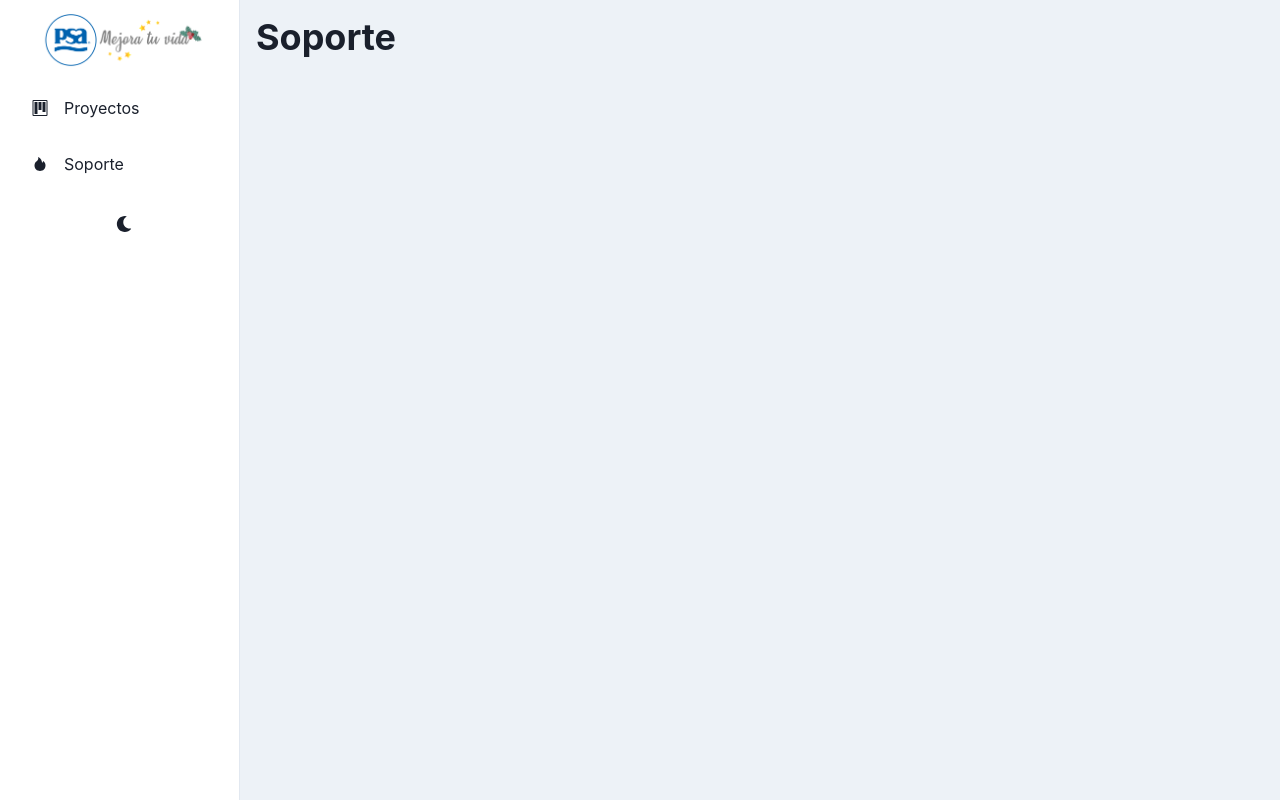
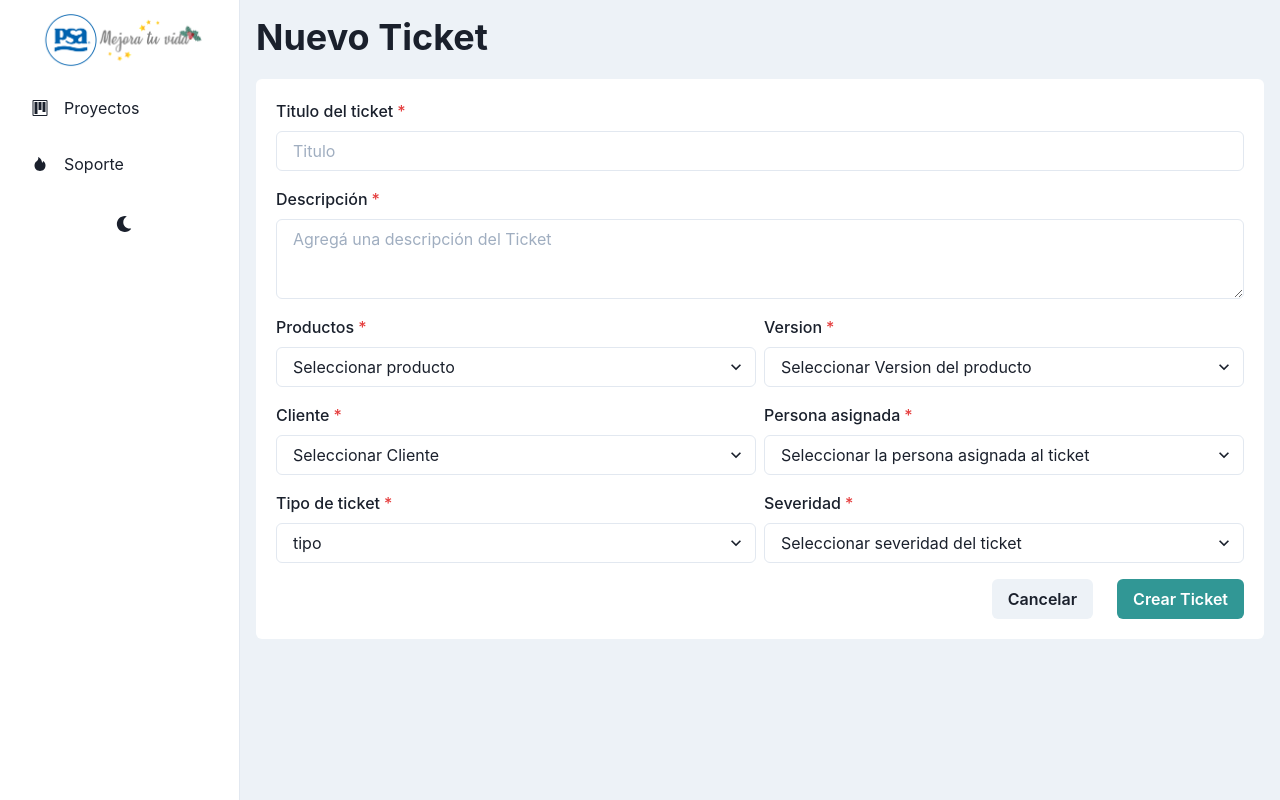
Before and after one commit to ilitteri/Tribu-6-Front-End, a React (Create React App) app: page /soporte/nuevo in a window 1280 px wide. Built offline with nearby package versions, Linux system fonts and the light colour scheme; no server answers.

Commit message:
creacion de un ticket

```diff
--- /dev/null
+++ b/src/components/CreacionTicketForm.tsx
@@ -0,0 +1,229 @@
+import {
+    Box,
+    Button,
+    ButtonGroup,
+    Flex,
+    FormControl,
+    FormLabel,
+    HStack,
+    Input,
+    Select,
+    Stack,
+    Textarea,
+    useColorModeValue,
+    useToast,
+    FormErrorMessage,
+  } from '@chakra-ui/react'
+  import { useForm } from 'react-hook-form'
+  import { useNavigate } from 'react-router-dom'
+
+  import { soporteAPI } from '../axios'
+
+  // TODO: agregar validaciones
+  const CreacionTicketForm = () => {
+    const navigate = useNavigate()
+    const toast = useToast()
+    const {
+      handleSubmit,
+      register,
+      formState: { errors, isSubmitting },
+    } = useForm()
+
+    const onSubmit = async (proyecto: any) => {
+      try {
+        await soporteAPI.post('/tickets', Tickets)  // ¿esta bien esto? me tiraba error y de repente pasó
+        toast({
+          title: 'Ticket creado',
+          status: 'success',
+          isClosable: true,
+        })
+        navigate('/tickets')
+      } catch (err) {
+        toast({
+          title: 'Ocurrió un error al intentar crear el ticket ',
+          status: 'error',
+          isClosable: true,
+        })
+      }
+    }
+
+    return (
+      <Box
+        bg={useColorModeValue('white', 'gray.800')}
+        p="20px"
+        rounded="md"
+        mt="20px"
+      >
+        <form onSubmit={handleSubmit(onSubmit)}>
+          <Stack spacing={4}>
+            <FormControl htmlFor="Titulo" isRequired isInvalid={errors?.Titulo}>
+              <FormLabel>Titulo del ticket</FormLabel>
+              <Input
+                id="Titulo"
+                placeholder="Titulo"
+                {...register('Titulo', {
+                  required: 'No se puede crear un ticket sin titulo',
+                })}
+              />
+              <FormErrorMessage>{errors?.Titulo?.message}</FormErrorMessage>
+            </FormControl>
+
+            <FormControl htmlFor="descripcion" isRequired isInvalid={errors?.descripcion}>
+              <FormLabel>Descripción</FormLabel>
+              <Textarea
+                id="descripcion"
+                placeholder="Agregá una descripción del Ticket"
+                {...register('descripcion', {
+                    required: 'No se puede crear un ticket sin la descripcion',
+                })}
+              />
+              <FormErrorMessage>{errors?.descripcion?.message}</FormErrorMessage>
+            </FormControl>
+
+            <HStack>
+              <FormControl
+                htmlFor="Productos" isRequired
+                isInvalid={errors?.Productos}
+              >
+                <FormLabel>Productos</FormLabel>
+                {/* TODO: obtener los productos de la api */}
+                <Select
+                  id="Productos"
+                  placeholder="Seleccionar producto"
+                  {...register('Productos', {
+                    required: 'Debe seleccionar un producto',
+                })}
+
+                >
+                  <option>Fulano</option>
+                  <option>Pepito</option>
+                </Select>
+                <FormErrorMessage>
+                  {errors?.liderProyecto?.message}
+                </FormErrorMessage>
+              </FormControl>
+
+              <FormControl
+                htmlFor="Version" isRequired
+                isInvalid={errors?.liderProyecto}
+              >
+                <FormLabel>Version</FormLabel>
+                {/* TODO: obtener las versiones de la api */}
+                <Select
+                  id="Version"
+                  placeholder="Seleccionar Version del producto"
+                  {...register('Version', {
+                    required: 'Debe seleccionar una version',
+                })}
+                >
+                  <option>V1</option>
+                  <option>V2</option>
+                </Select>
+                <FormErrorMessage>
+                  {errors?.Version?.message}
+                </FormErrorMessage>
+              </FormControl>
+            </HStack>
+
+            <HStack>
+              <FormControl
+                htmlFor="Cliente" isRequired
+                isInvalid={errors?.liderProyecto}
+              >
+                <FormLabel>Cliente</FormLabel>
+                {/* TODO: obtener los clientes de la api */}
+                <Select
+                  id="Cliente"
+                  placeholder="Seleccionar Cliente"
+                  {...register('Cliente', {
+                    required: 'Debe seleccionar un cliente',
+                })}
+                >
+                  <option>C1</option>
+                  <option>C2</option>
+                </Select>
+                <FormErrorMessage>
+                  {errors?.Cliente?.message}
+                </FormErrorMessage>
+              </FormControl>
+
+              <FormControl
+                htmlFor="Persona" isRequired
+                isInvalid={errors?.liderProyecto}
+              >
+                <FormLabel>Persona asignada</FormLabel>
+                {/* TODO: obtener las personas de la api de recursos */}
+                <Select
+                  id="persona"
+                  placeholder="Seleccionar la persona asignada al ticket"
+                  {...register('persona')}
+                >
+                  <option>V1</option>
+                  <option>V2</option>
+                </Select>
+                <FormErrorMessage>
+                  {errors?.persona?.message}
+                </FormErrorMessage>
+              </FormControl>
+              </HStack>
+
+
+              <HStack>
+              <FormControl htmlFor="tipo" isRequired isInvalid={errors?.tipo}>
+                <FormLabel>Tipo de ticket</FormLabel>
+                <Select
+                  id="tipoDeTitipocket"
+                  placeholder="tipo"
+                  {...register('tipo', {
+                    required: 'Debe seleccionar un tipo de ticket',
+                })}
+                >
+                  <option>Consulta</option>
+                  <option>Incidencia</option>
+                </Select>
+                <FormErrorMessage>{errors?.tipo?.message}</FormErrorMessage>
+              </FormControl>
+
+              <FormControl htmlFor="Severidad" isRequired isInvalid={errors?.tipo}>
+                <FormLabel>Severidad</FormLabel>
+                <Select
+                  id="Severidad"
+                  placeholder="Seleccionar severidad del ticket"
+                  {...register('Severidad', {
+                    required: 'Debe seleccionar una severidad',
+                })}
+                >
+                  {/* Habria que configurar que al ser un ticket de consulta no deje poner la severidad */}
+                  <option>S1</option>
+                  <option>S2</option>
+                  <option>S3</option>
+                  <option>S4</option>
+                </Select>
+                <FormErrorMessage>{errors?.Severidad?.message}</FormErrorMessage>
+              </FormControl>
+              </HStack>
+
+            <Flex w="100%" justifyContent="end">
+              <ButtonGroup spacing="6">
+                <Button
+                  onClick={() => navigate('/proyectos')}
+                  disabled={isSubmitting}
+                >
+                  Cancelar
+                </Button>
+                <Button colorScheme="teal" isLoading={isSubmitting} type="submit">
+                  Crear Ticket
+                </Button>
+              </ButtonGroup>
+            </Flex>
+          </Stack>
+        </form>
+      </Box>
+    )
+  }
+
+export default CreacionTicketForm
+
+function Tickets(arg0: string, Tickets: any) {
+    throw new Error('Function not implemented.')
+}
--- a/src/components/NuevoTicket.tsx
+++ b/src/components/NuevoTicket.tsx
@@ -1,7 +1,11 @@
 import { Flex, Heading } from '@chakra-ui/layout'
 import { useEffect, useState } from 'react'
 import { soporteAPI } from '../axios'
+import CreacionTicketForm from '../components/CreacionTicketForm'
 
+
+
+/*
 const NuevoTicket = () => {
     const [loading, setLoading] = useState(false)
     const [productos, setProductos] = useState<any[]>([])
@@ -32,13 +36,26 @@ const NuevoTicket = () => {
           <Flex alignItems="center" justifyContent="space-between">
             <Heading>Soporte</Heading>
           </Flex>
-          {/* <NuevoTicketForm
+          { <NuevoTicketForm
             productos={productos}
             empleados={empleados}
             clientes={clientes}
-            loading={loading}></NuevoTicketForm> */}
+            loading={loading}></NuevoTicketForm> }
         </>
       )
 }
 
+*/
+
+const NuevoTicket = () => {
+  return (
+    <>
+      <Heading>Nuevo Ticket</Heading>
+      <CreacionTicketForm />
+    </>
+  )
+}
+
+
+
 export default NuevoTicket
--- a/src/components/NuevoTicketButton.tsx
+++ b/src/components/NuevoTicketButton.tsx
@@ -1,11 +1,20 @@
 import { Button } from '@chakra-ui/react'
 import { GoPlus } from 'react-icons/go'
+import { useNavigate } from 'react-router-dom'
+
+
 
 const NuevoTicketButton = () => {
+  const navigate = useNavigate()
+
   return (
-    // Agregar redirect a nuevoTicket
-    <Button leftIcon={<GoPlus />} colorScheme="teal" variant="solid">
-      Nuevo Ticket
+    <Button
+      onClick={() => navigate('nuevo')}
+      leftIcon={<GoPlus />}
+      colorScheme="teal"
+      variant="solid"
+    >
+      Crear Ticket
     </Button>
   )
 }
--- a/src/pages/Soporte.tsx
+++ b/src/pages/Soporte.tsx
@@ -2,6 +2,7 @@ import { Flex, Heading } from '@chakra-ui/layout'
 import { useEffect, useState } from 'react'
 import { soporteAPI } from '../axios'
 import ListadoVersionesProductos from '../components/ListadoVersionesProductos'
+import NuevoTicketButton from '../components/NuevoTicketButton'
 
 const Soporte = () => {
   const [productos, setProductos] = useState<any[]>([])
@@ -26,7 +27,7 @@ const Soporte = () => {
     <>
       <Flex alignItems="center" justifyContent="space-between">
         <Heading>Soporte</Heading>
-        {productos && productos.length > 0}
+        {<NuevoTicketButton />}
       </Flex>
       <Heading as='h3' size='lg' mt="1em">Productos</Heading>
       <Flex overflow="auto">
```
